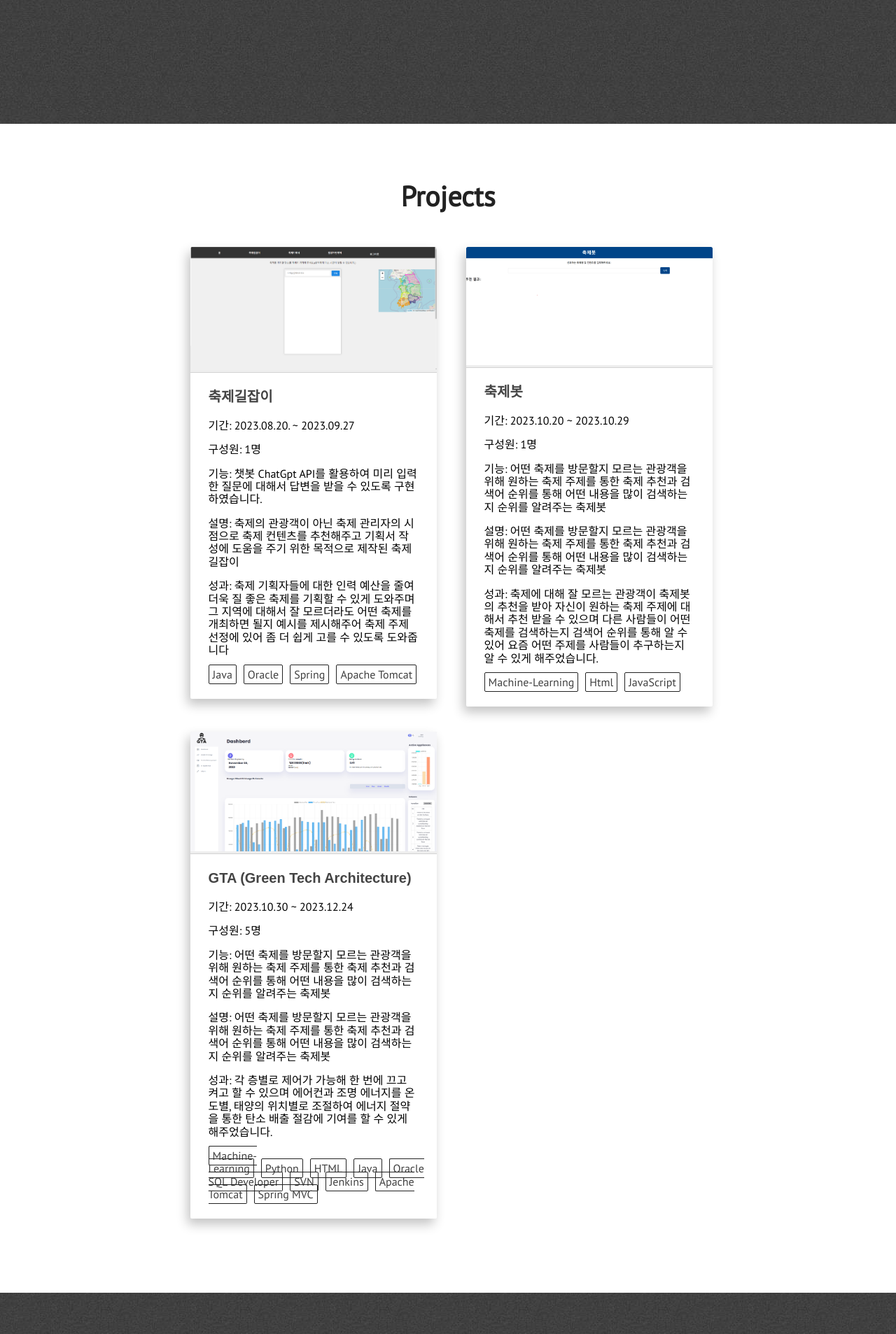
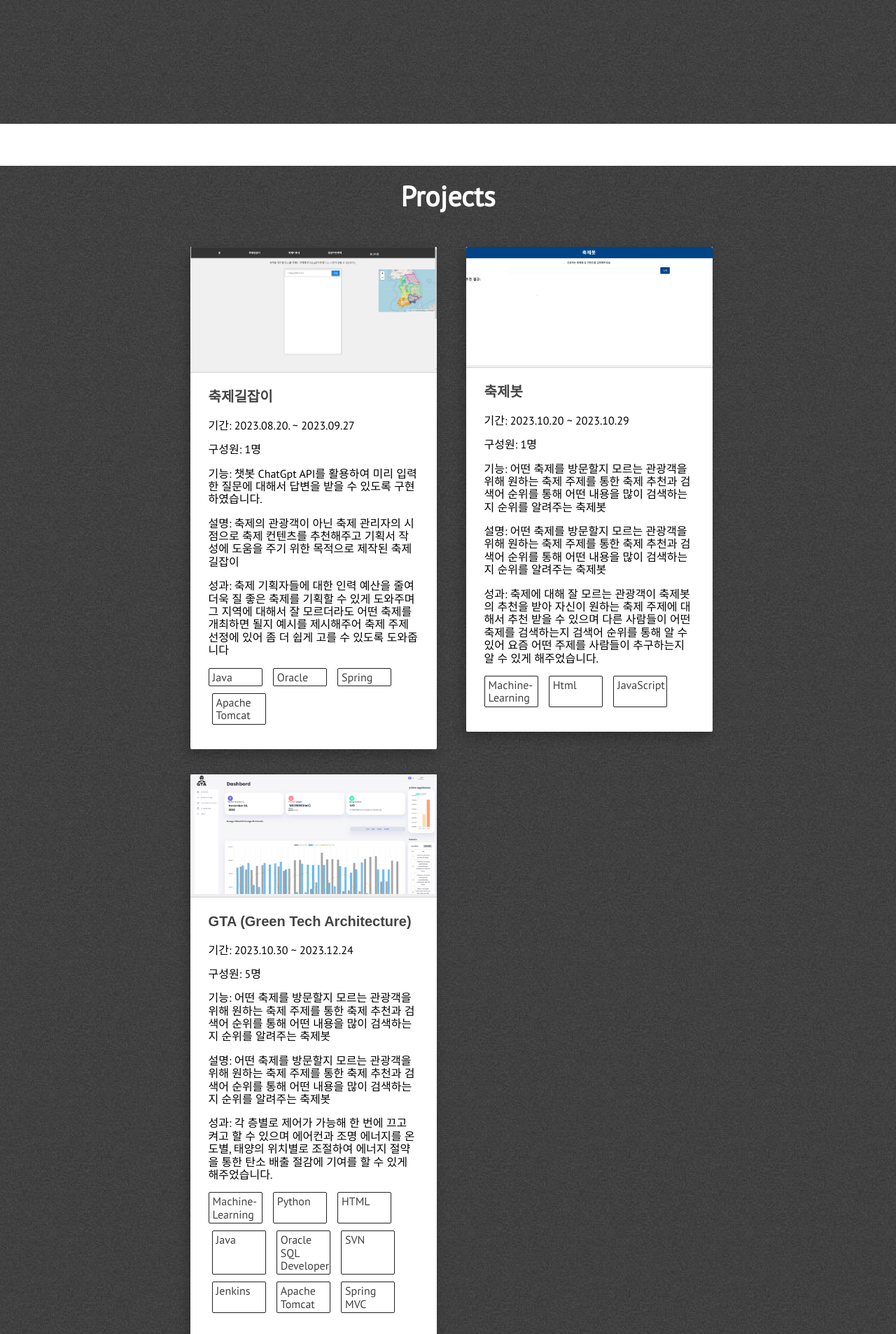
Before and after one commit to YoungGyu99/YoungGyu99.github.io, a Jekyll site: the page built from index.html, in a window 1280 px wide. Shown: the part 2723-4630 px from the top of the page at 70% size. Built offline with Jekyll 4.4.1, drawn with Linux system fonts in a browser that asks for light colours; nearby versions of some CDN libraries.

Commit message:
Update projects.html

```diff
--- a/_includes/projects.html
+++ b/_includes/projects.html
@@ -1,4 +1,31 @@
 <!-- HTML 부분 -->
+<style>
+  .card__meta {
+    display: flex;
+    flex-wrap: wrap;
+    /* 다른 필요한 스타일을 추가할 수 있습니다. */
+  }
+
+  .project-technology {
+    margin-right: 10px;
+    margin-bottom: 10px;
+    /* 다른 필요한 스타일을 추가할 수 있습니다. */
+  }
+
+  /* 미디어쿼리: 4개 이상인 경우 */
+  @media (min-width: 992px) {
+    .project-technology {
+      width: calc(25% - 10px); /* 10px은 간격으로 인해 추가한 여유 값입니다. */
+    }
+  }
+
+  /* 미디어쿼리: 3개 이하인 경우 */
+  @media (max-width: 991px) {
+    .project-technology {
+      width: calc(33.333% - 10px); /* 10px은 간격으로 인해 추가한 여유 값입니다. */
+    }
+  }
+</style>
 <div class="section-wrapper">
     <section class="section projects" id="projects">
         <div class="full-width">
```
